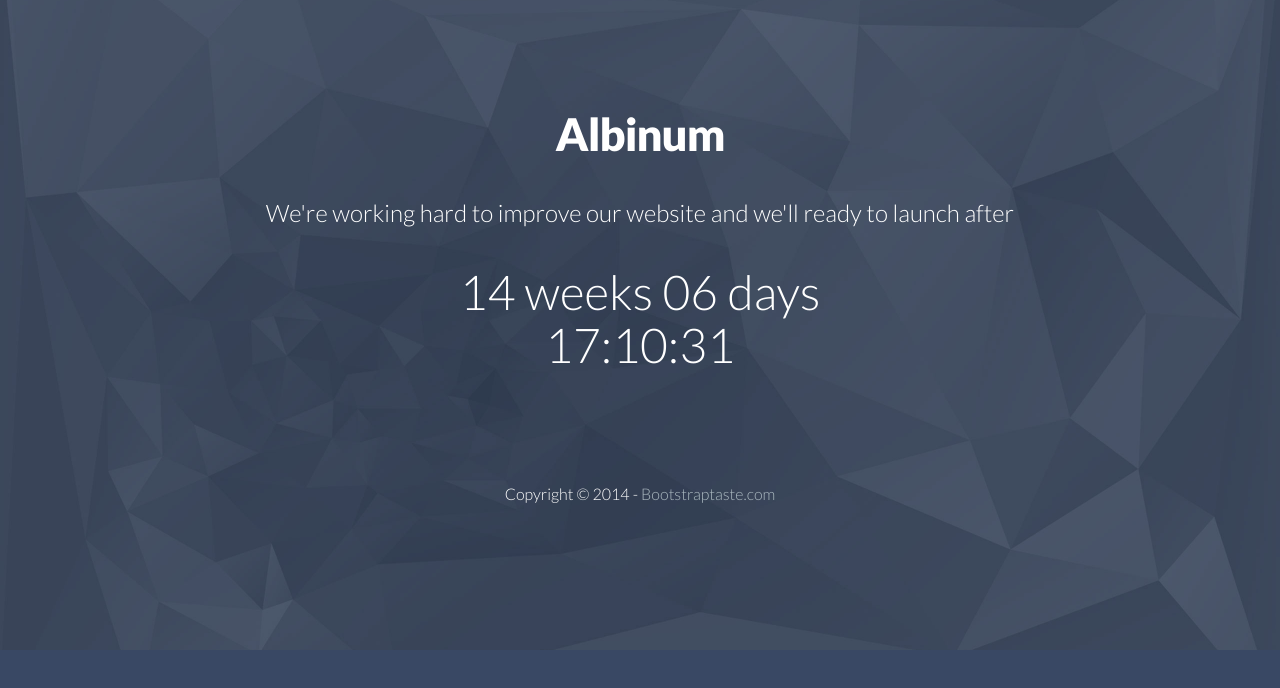
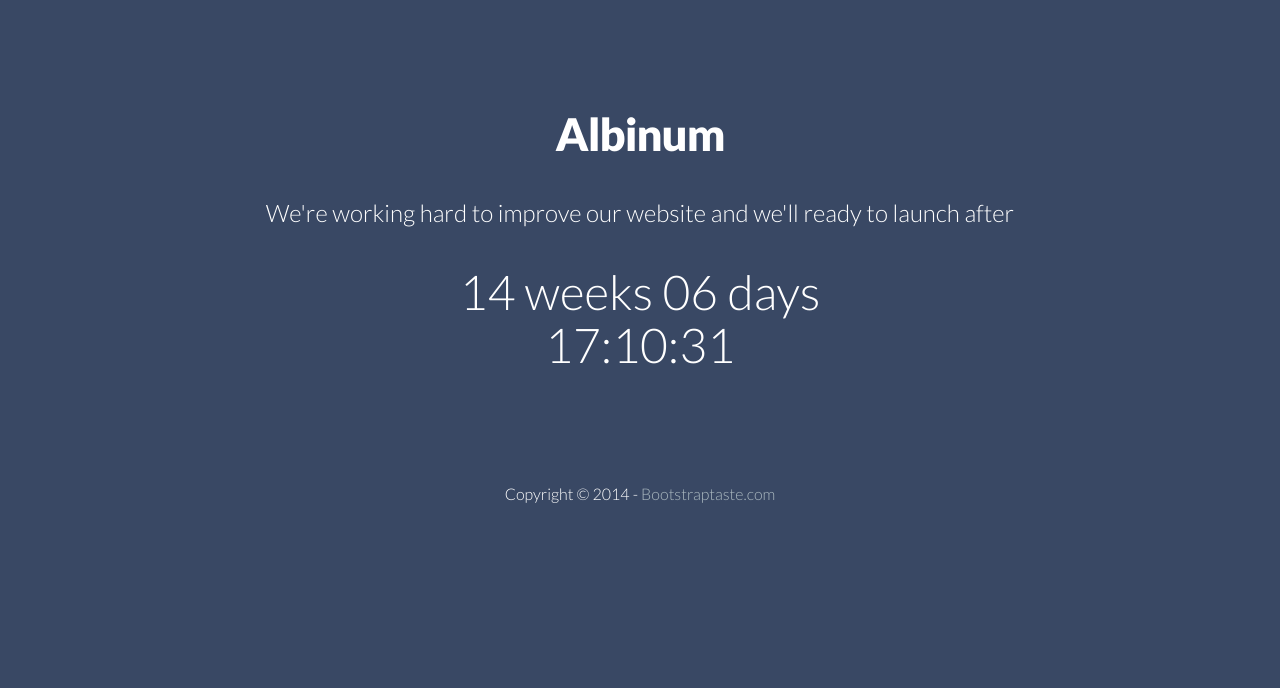
Before and after one commit to albinum/albinum-github.io, a plain HTML site: page index.html in a window 1280 px wide. Drawn offline with nearby package versions, Linux system fonts and the light colour scheme.

```diff
--- a/assets/css/style.css
+++ b/assets/css/style.css
@@ -124,7 +124,6 @@ form.signup input.form-control:focus {
 #wrapper {
 	text-align: center;
 	padding: 50px 0;
-	background: url(../img/main-bg.jpg) no-repeat center top;
 	background-attachment: relative;
 	background-position: center center;
 	min-height: 650px;
```
